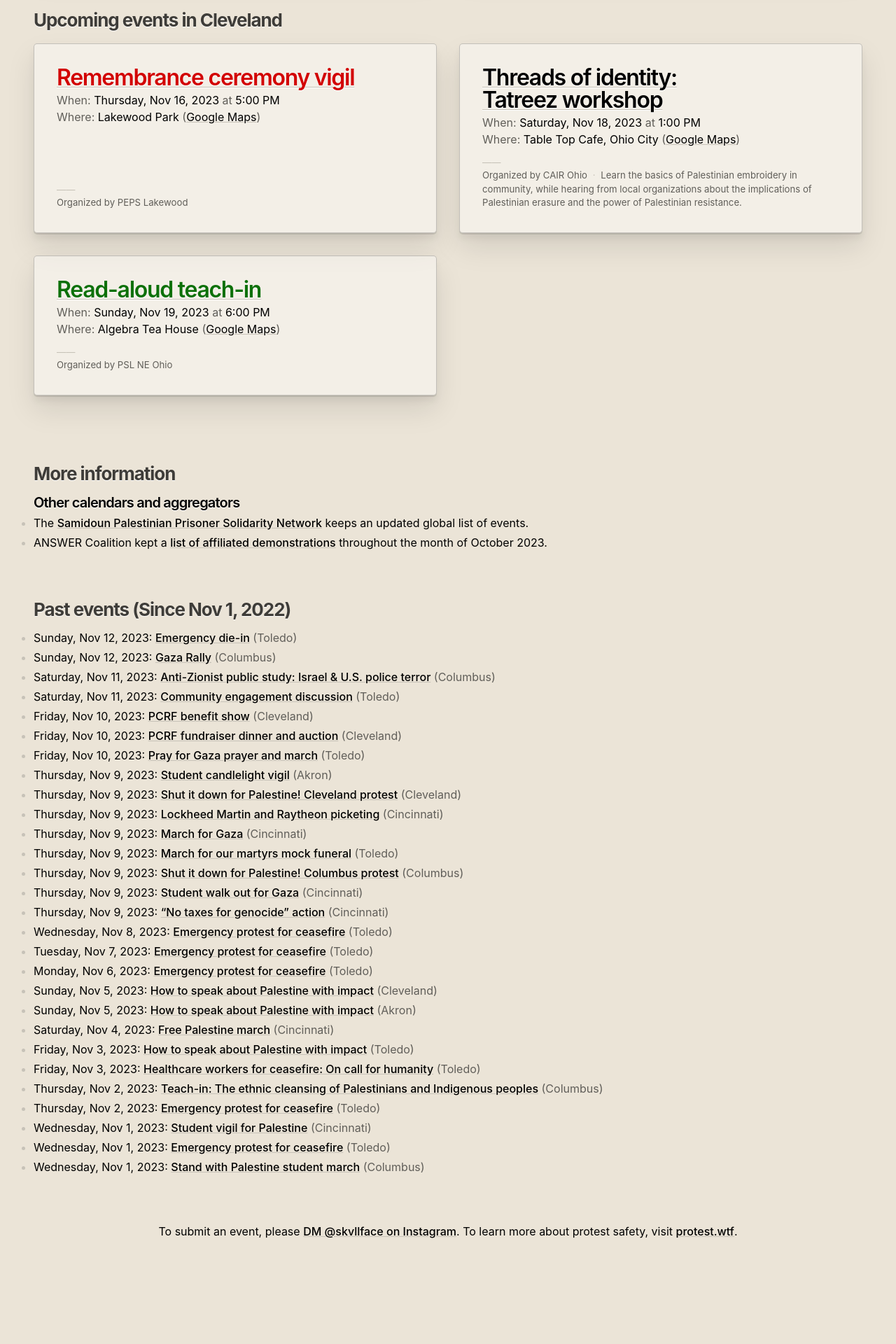
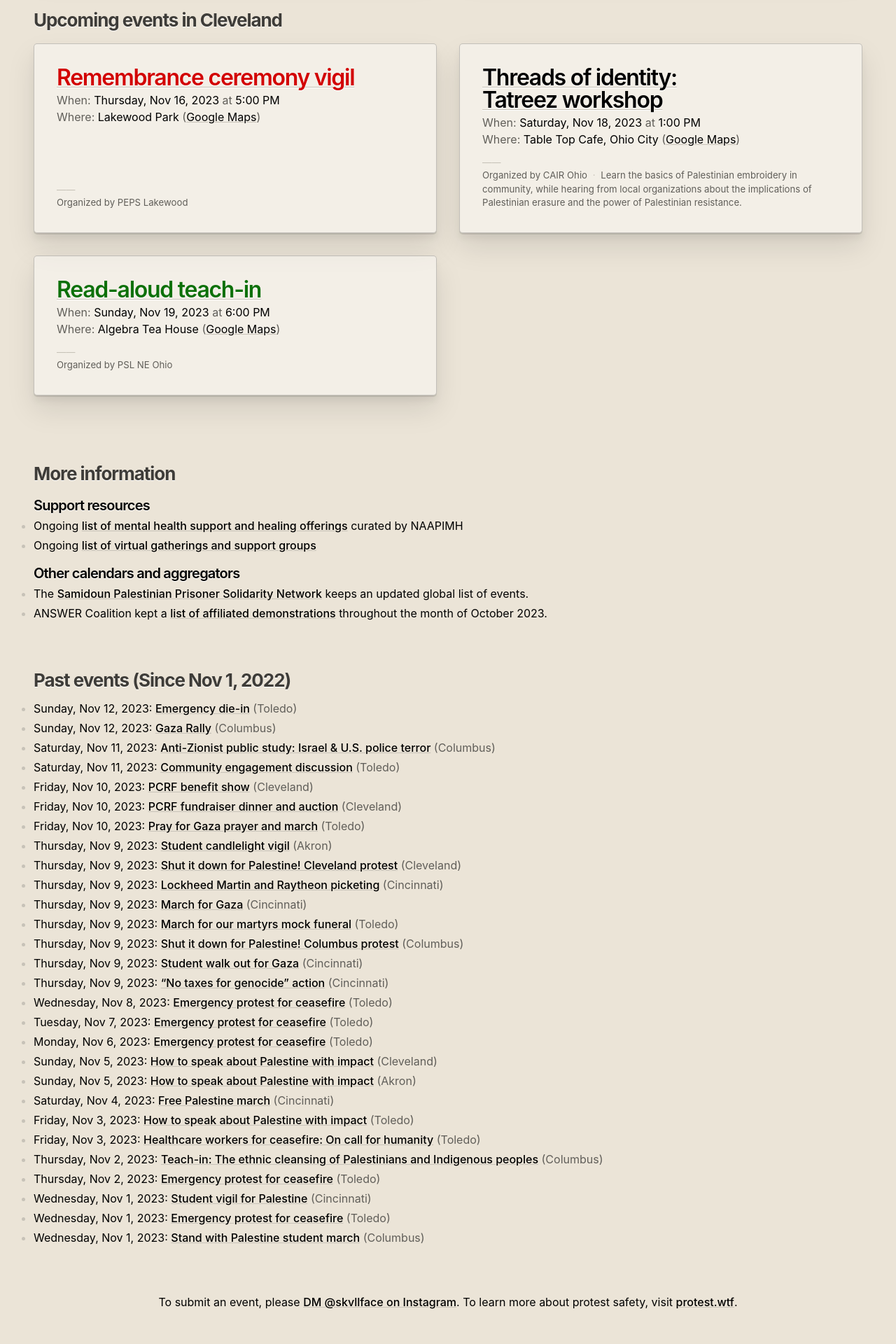
Before and after one commit to skullface/ohio-for-palestine, a Jekyll site: the page built from index.html, in a window 1280 px wide. Shown: the part 911-2831 px from the top of the page at 70% size. Built offline with Jekyll 4.4.1, drawn with Linux system fonts in a browser that asks for light colours; some web fonts are replaced; before the commit the page ends 2730 px from its top, so only the background shows below that.

Commit message:
support resources

```diff
--- a/_sass/components/_event.scss
+++ b/_sass/components/_event.scss
@@ -150,5 +150,6 @@
 }
 
 .info h3 {
+  margin-top: 1rem;
   margin-bottom: 0.25rem;
 }
--- a/index.html
+++ b/index.html
@@ -47,6 +47,12 @@ last_modified: 3 June 2020
 <section class="info">
   <h2>More information</h2>
 
+  <h3>Support resources</h3>
+  <ul>
+    <li>Ongoing <a href="https://bit.ly/MH4gaza">list of mental health support and healing offerings</a> curated by NAAPIMH</li>
+    <li>Ongoing <a href="https://tinyurl.com/resourcespi">list of virtual gatherings and support groups</a></li>
+  </ul>
+
   <h3>Other calendars and aggregators</h3>
   <ul>
     <li>The <a href="https://samidoun.net/2023/10/calendar-of-resistance-for-palestine-events-and-actions-around-the-world/">Samidoun Palestinian Prisoner Solidarity Network</a> keeps an updated global list of events.
```
